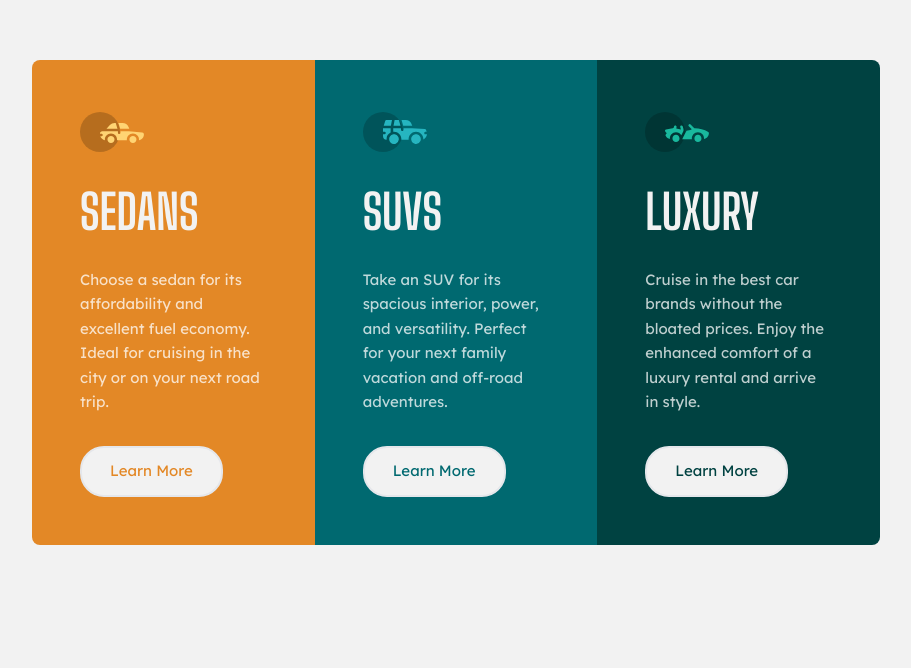
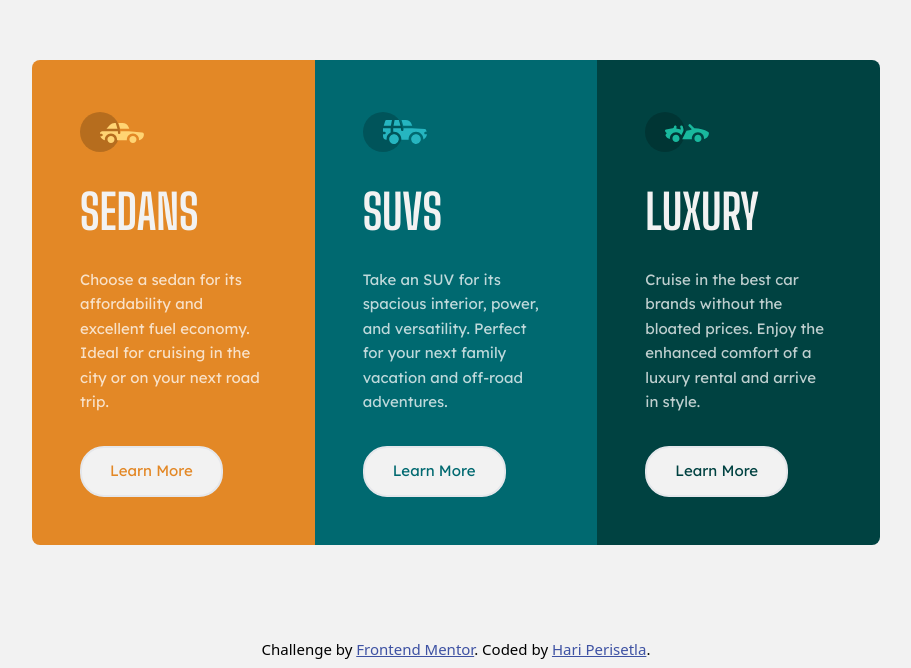
Before and after one commit to hariperisetla/three-column-preview-card-component, a Next.js app: page / in a window 1280 px wide. Shown: the part 132-800 px from the top of the page, without its empty margins (184-1095 px from the left). Built offline with nearby package versions, Linux system fonts and the light colour scheme.

Commit message:
atribution added

```diff
--- a/pages/index.js
+++ b/pages/index.js
@@ -2,10 +2,12 @@ import Image from "next/image";
 import SedanImg from "../images/icon-sedans.svg";
 import SuvImg from "../images/icon-suvs.svg";
 import LuxuryImg from "../images/icon-luxury.svg";
+import Link from "next/link";
 
 export default function Home() {
   return (
-    <main className="flex md:h-screen bg-very-light-gray justify-center items-center text-very-light-gray">
+    <>
+      <main className="flex flex-col md:h-screen bg-very-light-gray justify-center items-center text-very-light-gray">
         <div className="container max-w-4xl px-6 py-24">
           <div className="grid grid-cols-1 md:grid-cols-3 h-[52vh]">
             {/* Sedans Section */}
@@ -22,8 +24,9 @@ export default function Home() {
 
                 <h2 className="font-big-shoulders-display text-5xl">SEDANS</h2>
                 <p className="text-[15px] font-lexend-deca text-transparent-white leading-relaxed">
-                Choose a sedan for its affordability and excellent fuel economy.
-                Ideal for cruising in the city or on your next road trip.
+                  Choose a sedan for its affordability and excellent fuel
+                  economy. Ideal for cruising in the city or on your next road
+                  trip.
                 </p>
               </div>
 
@@ -72,8 +75,9 @@ export default function Home() {
 
                 <h2 className="font-big-shoulders-display text-5xl">LUXURY</h2>
                 <p className="text-[15px] font-lexend-deca text-transparent-white leading-relaxed">
-                Cruise in the best car brands without the bloated prices. Enjoy
-                the enhanced comfort of a luxury rental and arrive in style.
+                  Cruise in the best car brands without the bloated prices.
+                  Enjoy the enhanced comfort of a luxury rental and arrive in
+                  style.
                 </p>
               </div>
 
@@ -86,5 +90,28 @@ export default function Home() {
           </div>
         </div>
       </main>
+
+      <div className="font-sm text-black absolute bottom-0 flex justify-center w-full py-2 text-[15px]">
+        <span>
+          Challenge by{" "}
+          <Link
+            href="https://www.frontendmentor.io?ref=challenge"
+            className="text-attribution underline"
+            target="_blank"
+          >
+            Frontend Mentor
+          </Link>
+          . Coded by{" "}
+          <Link
+            href="https://www.frontendmentor.io/profile/hariperisetla"
+            className="text-attribution underline"
+            target="_blank"
+          >
+            Hari Perisetla
+          </Link>
+          .
+        </span>
+      </div>
+    </>
   );
 }
--- a/tailwind.config.js
+++ b/tailwind.config.js
@@ -13,6 +13,7 @@ module.exports = {
         "very-dark-cyan": "hsl(179, 100%, 13%)",
         "transparent-white": "hsla(0, 0%, 100%, 0.75)",
         "very-light-gray": "hsl(0, 0%, 95%)",
+        attribution: "hsl(228, 45%, 44%)",
       },
 
       fontFamily: {
```
Also changed, not shown: design/my-design.jpeg, 1 other file (tests, documents, lock files or other folders). Lines whose indentation alone changed are shown as unchanged.
